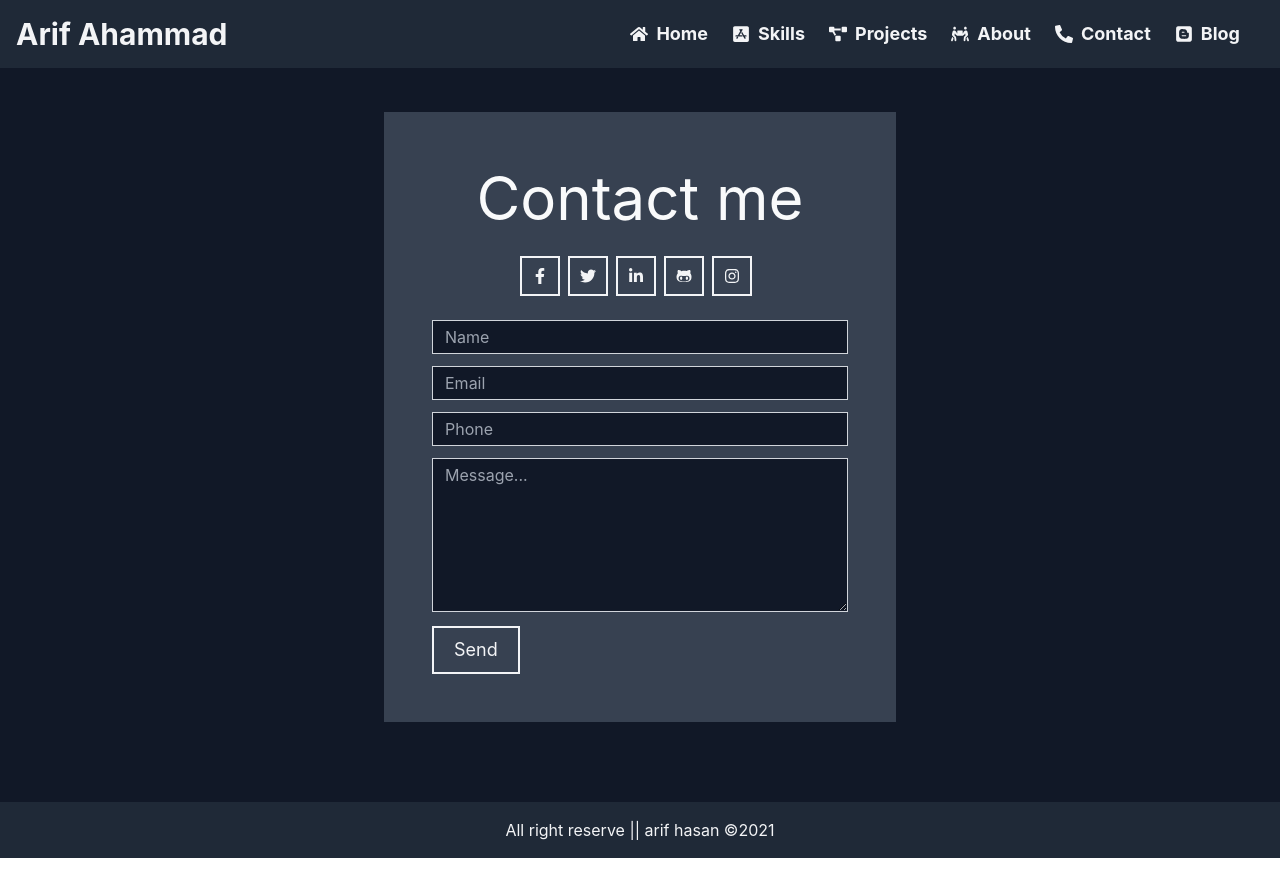
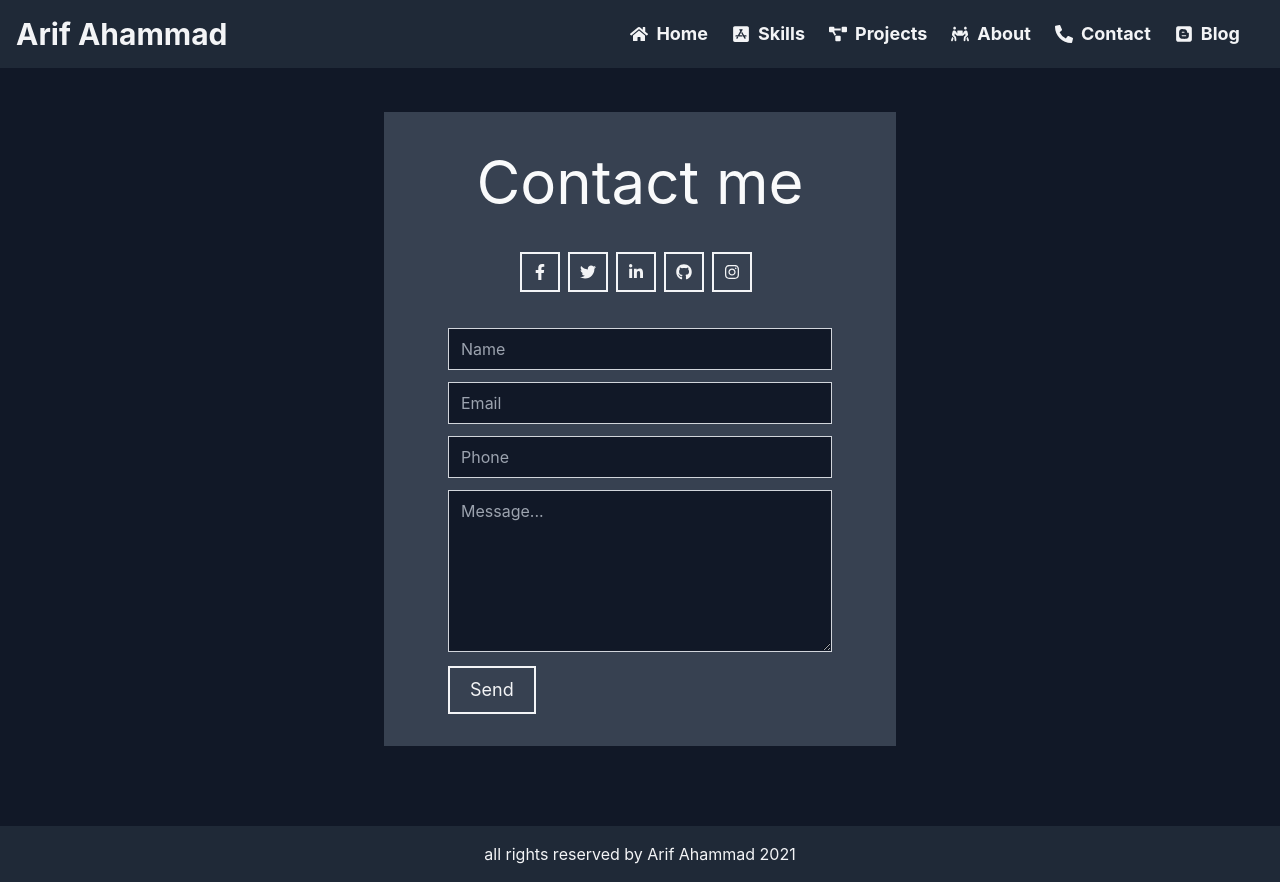
Before and after one commit to arifphero4/portfolio-client-side, a React (Create React App) app: page /contact in a window 1280 px wide. Before the commit the page ends 858 px from the top, so only its background shows below. Built offline with nearby package versions, Linux system fonts and the light colour scheme.

Commit message:
ux updated

```diff
--- a/src/Pages/Contact.js
+++ b/src/Pages/Contact.js
@@ -1,23 +1,23 @@
 import React from 'react';
-import { FaFacebookF, FaGithubAlt, FaInstagram, FaLinkedinIn, FaTwitter } from 'react-icons/fa';
+import { FaFacebookF, FaGithub, FaInstagram, FaLinkedinIn, FaTwitter } from 'react-icons/fa';
 const Contact = () => {
   return (
     <div  className="bg-gray-900 pt-28 pb-20 min-h-screen ">
        <div className="flex items-center justify-center">
-         <div className="w-full max-w-lg p-12 bg-gray-700">
+         <div className="w-full max-w-lg px-16 py-8 bg-gray-700">
        <h1 className="text-gray-50 text-3xl md:text-6xl text-center py-2">Contact me</h1>
-       <div className="flex items-center justify-center flex-wrap py-3">
-             <a target="_blank" href="/" className="transform scale-100 hover:scale-110 text-gray-100 flex items-center justify-center w-10 h-10 border-2 border-gray-100 mr-2 mt-2 cursor-pointer hover:bg-red-300 hover:border-red-300 smooth text-md hover:text-gray-900 "><FaFacebookF/></a>
-             <a target="_blank" href="/" className="transform scale-100 hover:scale-110 text-gray-100 flex items-center justify-center w-10 h-10 border-2 border-gray-100 mr-2 mt-2 cursor-pointer hover:bg-red-300 hover:border-red-300 smooth text-md hover:text-gray-900 "><FaTwitter/></a>
-             <a target="_blank" href="/" className="transform scale-100 hover:scale-110 text-gray-100 flex items-center justify-center w-10 h-10 border-2 border-gray-100 mr-2 mt-2 cursor-pointer hover:bg-red-300 hover:border-red-300 smooth text-md hover:text-gray-900 "><FaLinkedinIn/></a>
-             <a target="_blank" href="/" className="transform scale-100 hover:scale-110 text-gray-100 flex items-center justify-center w-10 h-10 border-2 border-gray-100 mr-2 mt-2 cursor-pointer hover:bg-red-300 hover:border-red-300 smooth text-md hover:text-gray-900 "><FaGithubAlt/></a>
-             <a target="_blank" href="/" className="transform scale-100 hover:scale-110 text-gray-100 flex items-center justify-center w-10 h-10 border-2 border-gray-100 mr-2 mt-2 cursor-pointer hover:bg-red-300 hover:border-red-300 smooth text-md hover:text-gray-900 "><FaInstagram/></a>
+       <div className="flex items-center justify-center flex-wrap py-6">
+             <a target="_blank" href="https://www.facebook.com/imahammadarif" className="transform scale-100 hover:scale-110 text-gray-100 flex items-center justify-center w-10 h-10 border-2 border-gray-100 mr-2 mt-2 cursor-pointer hover:bg-red-300 hover:border-red-300 smooth text-md hover:text-gray-900 "><FaFacebookF/></a>
+             <a target="_blank" href="https://twitter.com/iamahammadarif" className="transform scale-100 hover:scale-110 text-gray-100 flex items-center justify-center w-10 h-10 border-2 border-gray-100 mr-2 mt-2 cursor-pointer hover:bg-red-300 hover:border-red-300 smooth text-md hover:text-gray-900 "><FaTwitter/></a>
+             <a target="_blank" href="https://www.linkedin.com/in/ahammadarif/" className="transform scale-100 hover:scale-110 text-gray-100 flex items-center justify-center w-10 h-10 border-2 border-gray-100 mr-2 mt-2 cursor-pointer hover:bg-red-300 hover:border-red-300 smooth text-md hover:text-gray-900 "><FaLinkedinIn/></a>
+             <a target="_blank" href="https://github.com/arifphero4" className="transform scale-100 hover:scale-110 text-gray-100 flex items-center justify-center w-10 h-10 border-2 border-gray-100 mr-2 mt-2 cursor-pointer hover:bg-red-300 hover:border-red-300 smooth text-md hover:text-gray-900 "><FaGithub/></a>
+             <a target="_blank" href="https://www.instagram.com/perfettamente_belloo/" className="transform scale-100 hover:scale-110 text-gray-100 flex items-center justify-center w-10 h-10 border-2 border-gray-100 mr-2 mt-2 cursor-pointer hover:bg-red-300 hover:border-red-300 smooth text-md hover:text-gray-900 "><FaInstagram/></a>
           </div>
           <form action="https://formspree.io/f/xbjwrkvn" method="POST">
-            <input className="w-full py-1 px-3 border border-gray-300 bg-gray-900 mt-3" name="name" placeholder="Name" type="text" />
-            <input className="w-full py-1 px-3 border border-gray-300 bg-gray-900 mt-3" name="email" placeholder="Email" type="email" />
-            <input className="w-full py-1 px-3 border border-gray-300 bg-gray-900 mt-3" name="phone" placeholder="Phone" type="text" />
-            <textarea className="w-full py-1 px-3 border border-gray-300 bg-gray-900 mt-3" name="message" rows="6" placeholder="Message..."></textarea>
+            <input className="w-full py-2 px-3 text-white border border-gray-300 bg-gray-900 mt-3" name="name" placeholder="Name" type="text" />
+            <input className="w-full py-2 px-3 border text-white border-gray-300 bg-gray-900 mt-3" name="email" placeholder="Email" type="email" />
+            <input className="w-full py-2 px-3 border text-white border-gray-300 bg-gray-900 mt-3" name="phone" placeholder="Phone" type="text" />
+            <textarea className="w-full text-white py-2 px-3 border border-gray-300 bg-gray-900 mt-3" name="message" rows="6" placeholder="Message..."></textarea>
             <button className="py-2 px-5 border-2 border-gray-100 hover:border-yellow-600 inline-block text-gray-100 font-normal text-lg mt-2 hover:text-yellow-600 transition-all duration-300 ease-linear transform scale-100 hover:scale-105" type="submit">Send</button>
           </form>
           </div>
--- a/src/Pages/Home.js
+++ b/src/Pages/Home.js
@@ -5,11 +5,11 @@ const Home = () => {
     <div id="home" className="py-20 bg-gray-900 home-section">
        <div className="container mx-auto pt-10 md:flex md:items-center md:justify-between px-3" style={{minHeight: '90vh'}}>
            <div className="w-full md:w-6/12 text-center flex items-center justify-center flex-col h-96">
-             <h3 className="text-xl font-bold text-gray-100  transition-all duration-300 ease-linear transform scale-100 hover:scale-105 hover:text-yellow-400">WELCOME TO MY WORLD !</h3>
-             <h1 className="text-2xl sm:text-4xl lg:text-6xl py-3 font-bold  transition-all duration-300 ease-linear transform scale-100 hover:scale-105 text-gray-100 hover:text-yellow-400">Hello, I'M <br /> <span className="text-yellow-600">Arif Ahammad</span></h1>
-             <span className="text-lg py-3 font-normal text-yellow-400 transition-all duration-300 ease-linear transform scale-100 hover:scale-105">“To win big, you sometimes have to take big risks.” --- Bill Gates</span>
+             {/* <h3 className="text-xl font-bold text-gray-100  transition-all duration-300 ease-linear transform scale-100 hover:scale-105 hover:text-yellow-400">WELCOME TO MY WORLD !</h3> */}
+             <h1 className="text-2xl sm:text-4xl lg:text-6xl py-3 font-bold  transition-all duration-300 ease-linear transform scale-100 hover:scale-105  text-gray-50 hover:text-yellow-300">hello there, I'm <br /> <span className="text-yellow-600 pt-4">Arif Ahammad</span></h1>
+             <span className="text-lg py-3 font-normal text-yellow-400 transition-all duration-300 ease-linear transform scale-100 hover:scale-105">an enthusiastic and detail-oriented MERN stack web developer</span>
 
-             <a href="https://drive.google.com/uc?export=download&id=1CKRLIavlmc6zBR52BLmkuXlB-wdTs11-"  className="py-2 px-5 border-2 border-gray-100 hover:border-yellow-600 inline-block text-gray-100 font-normal text-lg mt-2 hover:text-yellow-600 transition-all duration-300 ease-linear transform scale-100 hover:scale-105">My resume</a>
+             <a href="https://drive.google.com/uc?export=download&id=1CKRLIavlmc6zBR52BLmkuXlB-wdTs11-"  className="py-2 px-5 border-2 border-gray-100 hover:border-yellow-600 inline-block text-gray-100 font-normal text-lg mt-2 hover:text-yellow-600 transition-all duration-300 ease-linear transform scale-100 hover:scale-105">download resume</a>
            </div>
            <div className="w-full md:w-6/12 text-right">
              <img className="w-full md:w-8/12 ml-auto" src={arifImg} alt="" />
--- a/src/Pages/Portfolio/DetailsProject.js
+++ b/src/Pages/Portfolio/DetailsProject.js
@@ -5,7 +5,7 @@ const DetailsProject = () => {
   const { id } = useParams();
   const [item, setItem] = useState({});
   useEffect(() => {
-    fetch(`http://localhost:5000/folioItems/${id}`)
+    fetch(`http://localhost:5000/items/${id}`)
       .then((res) => res.json())
       .then((data) => setItem(data))
       .catch((err) => console.log(err));
--- a/src/Pages/Portfolio/Portfolios.js
+++ b/src/Pages/Portfolio/Portfolios.js
@@ -4,7 +4,7 @@ import Project from "./Project";
 const Portfolios = () => {
   const [items, setItems] = useState([]);
   useEffect(() => {
-    fetch("https://fierce-citadel-24290.herokuapp.com/folioItems/")
+    fetch("http://localhost:5000/items")
       .then((res) => res.json())
       .then((data) => setItems(data))
       .catch((err) => console.log(err));
--- a/src/Shared/Footer.js
+++ b/src/Shared/Footer.js
@@ -3,7 +3,7 @@ import React from 'react';
 const Footer = () => {
   return (
     <div className="bg-gray-800 py-4 text-center">
-        <p className="text-gray-100 text-base">All right reserve || arif hasan &copy;2021</p>
+        <p className="text-gray-100 text-base">all rights reserved by Arif Ahammad {(new Date().getFullYear())}</p>
     </div>
   );
 };
```
Also changed, not shown: 6 other files (tests, documents, lock files or other folders).
